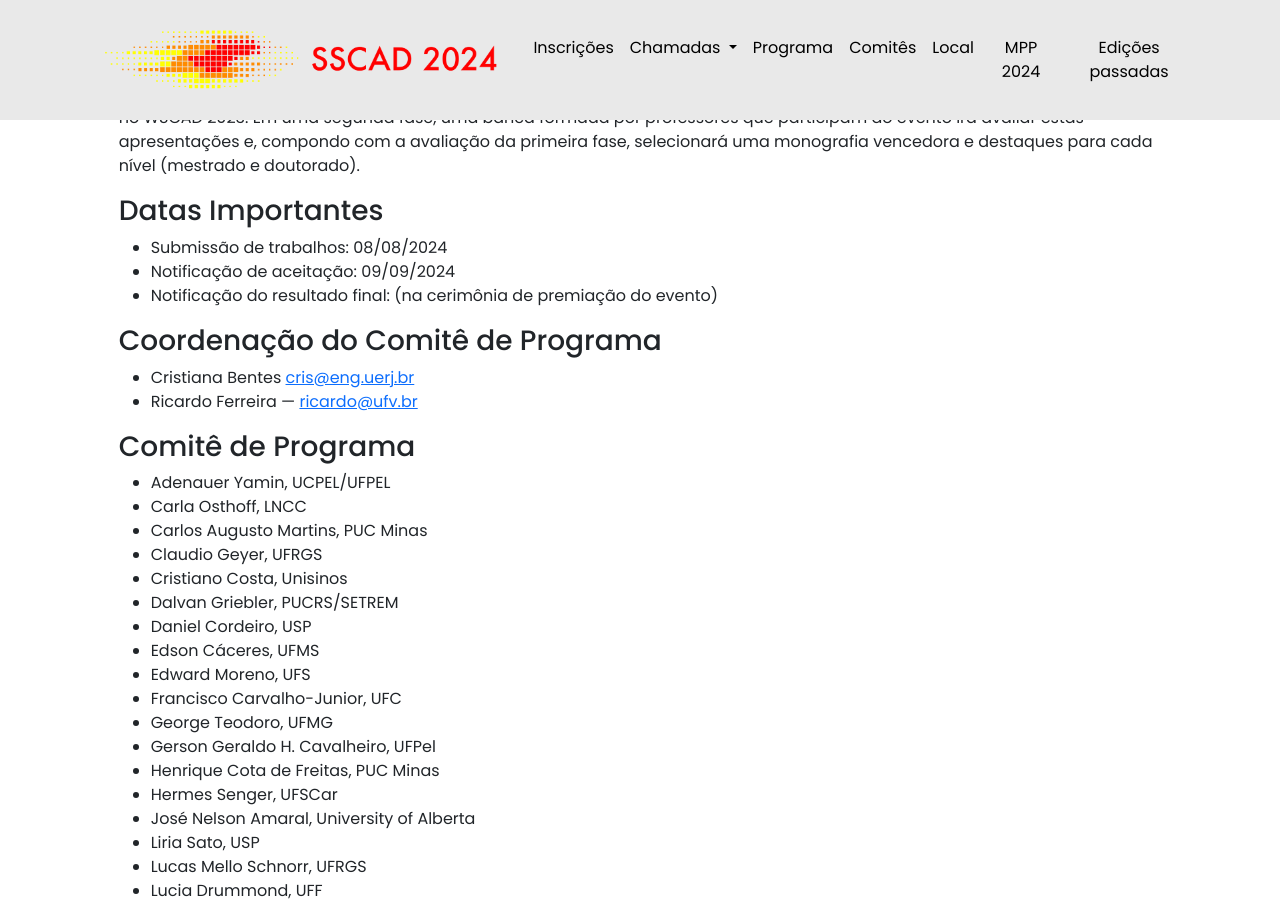
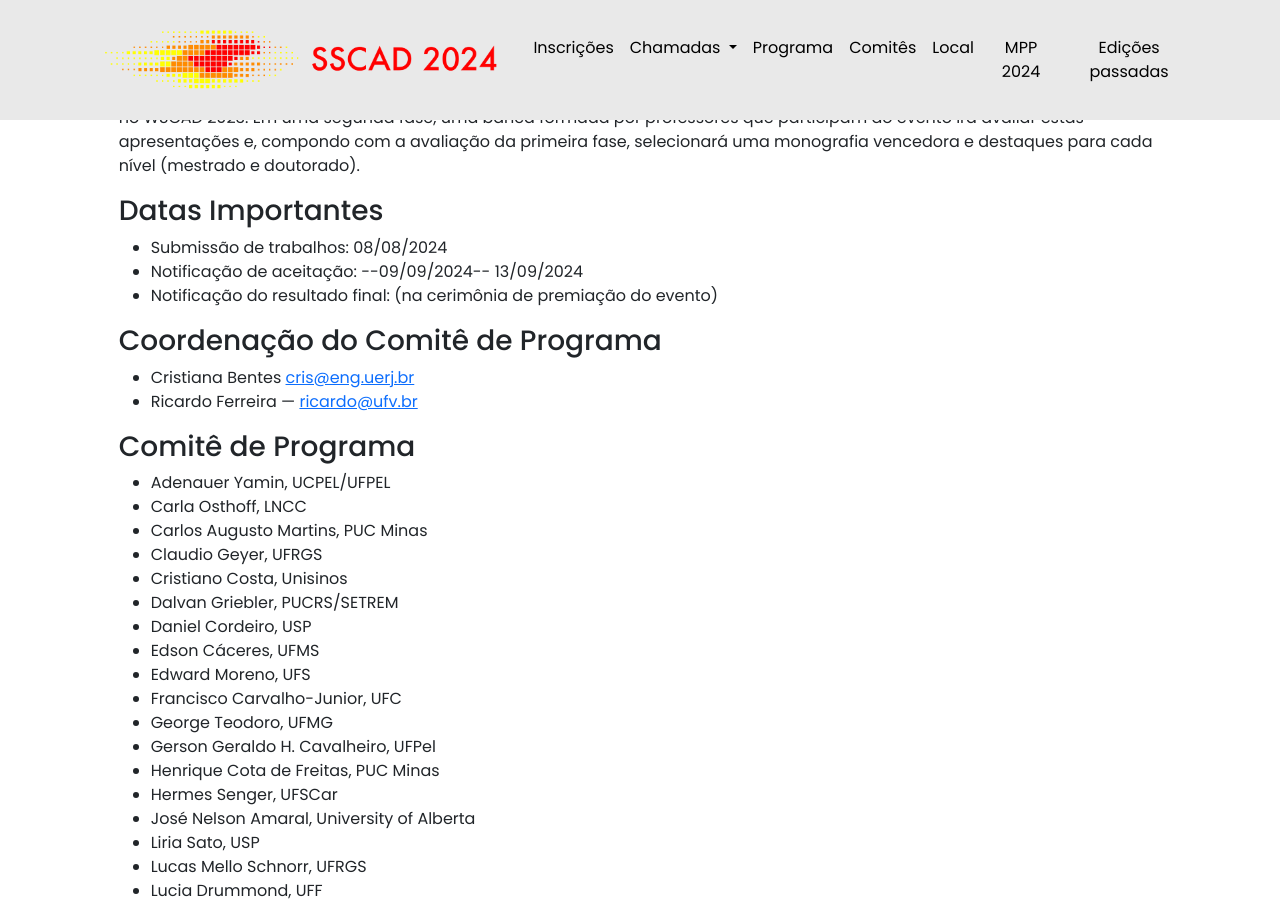
Before and after one commit to ce-acpad/sscad2024, a Jekyll site: the page built from cfp_ctd.html, in a window 1280 px wide and 900 px high, scrolled down 1684 px. Built offline with Jekyll 4.4.1, drawn with Linux system fonts in a browser that asks for light colours.

Commit message:
Update cfp_ctd.html

```diff
--- a/cfp_ctd.html
+++ b/cfp_ctd.html
@@ -55,7 +55,7 @@ permalink: /cfp_ctd/
 <h3>Datas Importantes</h3>
 <ul>
 <li>Submissão de trabalhos:  08/08/2024</li>
-<li>Notificação de aceitação: 09/09/2024</li>
+<li>Notificação de aceitação: --09/09/2024-- 13/09/2024</li>
 <li>Notificação do resultado final: (na cerimônia de premiação do evento)</li>
 
 </ul>
```
